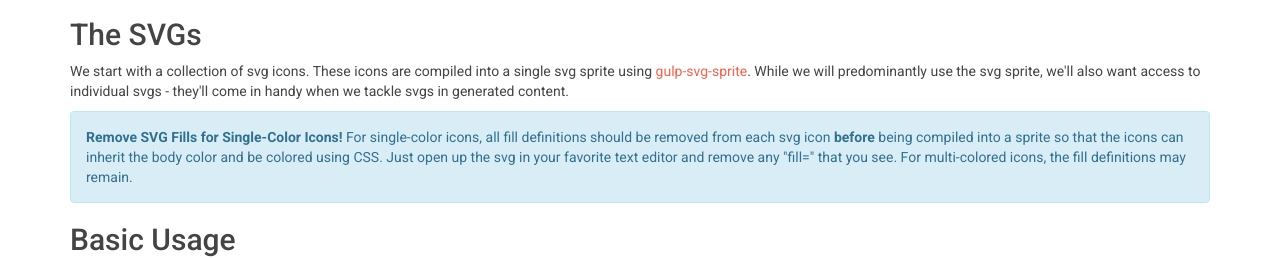
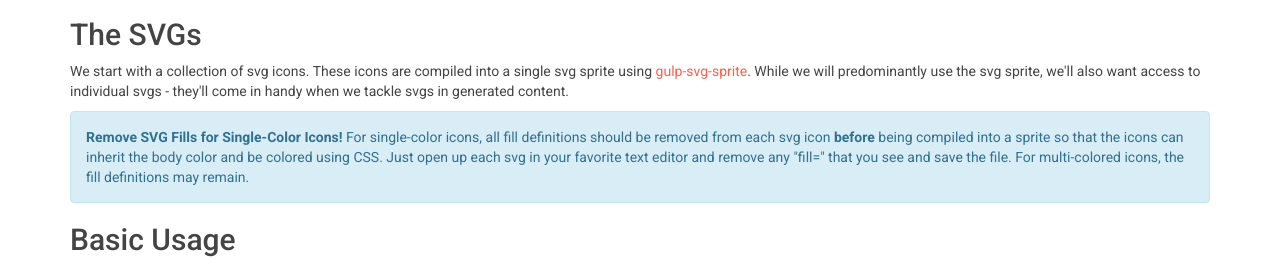
Before and after one commit to mcraiganthony/svg-icons, a website: page dist/index.html in a window 1280 px wide. Shown: the part 799-1058 px from the top of the page. Drawn offline with Linux system fonts and the light colour scheme.

Commit message:
Craig - notes on removing svg fills

```diff
--- a/dist/index.html
+++ b/dist/index.html
@@ -43,7 +43,7 @@
 
       <h2>The SVGs</h2>
       <p>We start with a collection of svg icons. These icons are compiled into a single svg sprite using <a href="https://github.com/jkphl/gulp-svg-sprite" target="_blank">gulp-svg-sprite</a>. While we will predominantly use the svg sprite, we'll also want access to individual svgs - they'll come in handy when we tackle svgs in generated content.</p>
-      <div class="alert alert-info" role="alert"><strong>Remove SVG Fills for Single-Color Icons!</strong> For single-color icons, all fill definitions should be removed from each svg icon <strong>before</strong> being compiled into a sprite so that the icons can inherit the body color and be colored using CSS. Just open up the svg in your favorite text editor and remove any "fill=" that you see. For multi-colored icons, the fill definitions may remain.</div>
+      <div class="alert alert-info" role="alert"><strong>Remove SVG Fills for Single-Color Icons!</strong> For single-color icons, all fill definitions should be removed from each svg icon <strong>before</strong> being compiled into a sprite so that the icons can inherit the body color and be colored using CSS. Just open up each svg in your favorite text editor and remove any "fill=" that you see and save the file. For multi-colored icons, the fill definitions may remain.</div>
 
       <h2>Basic Usage</h2>
       <p>Using an external svg sprite gives us caching and the ability to use inline svg. For additional information and caveats, <a href="https://css-tricks.com/svg-use-external-source/" target="_blank">see Chris Coyier's great explanation</a>. A polyfill is necessary for IE 9-11. If you hate the idea of a polyfill, it's okay. This system will still work for you. Simply include the svg sprite on every page and change the <code>use xlink:href</code> reference to ONLY be the hashtag and filename.</p>
```
